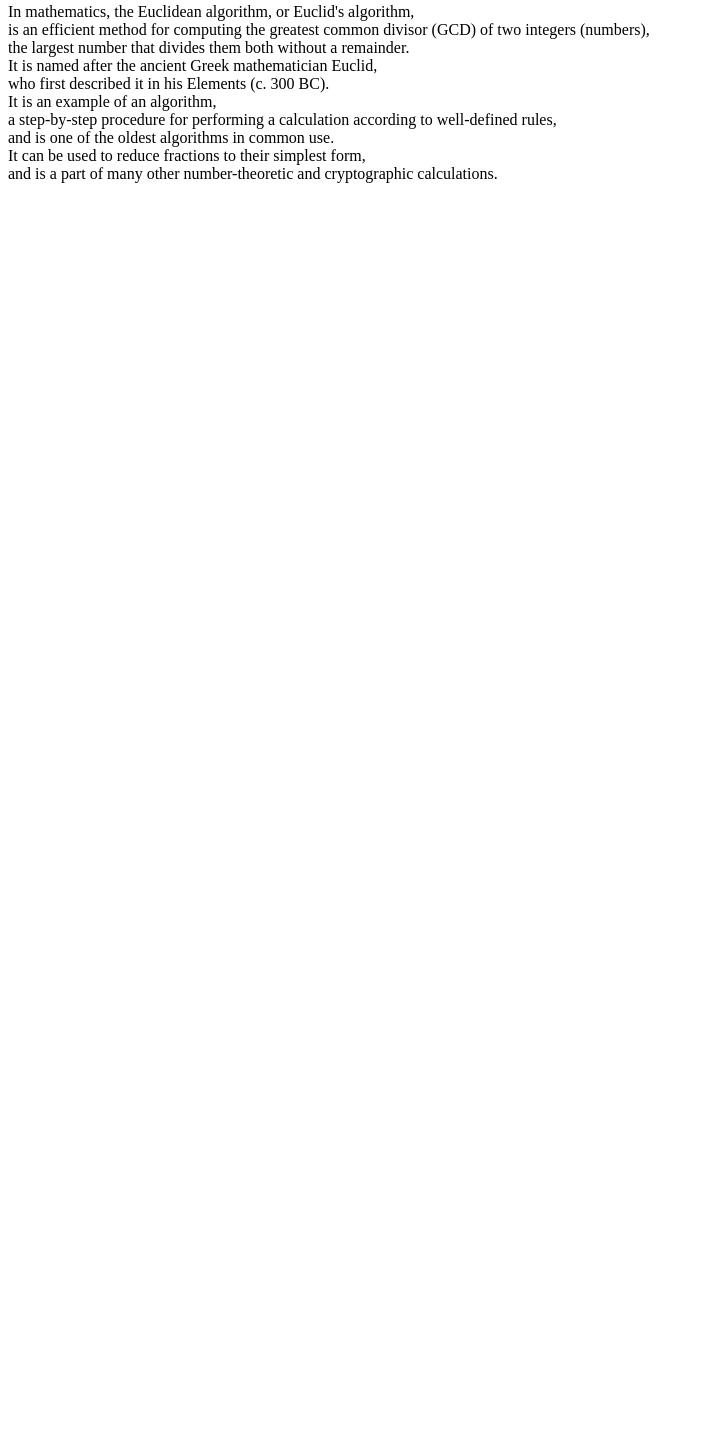
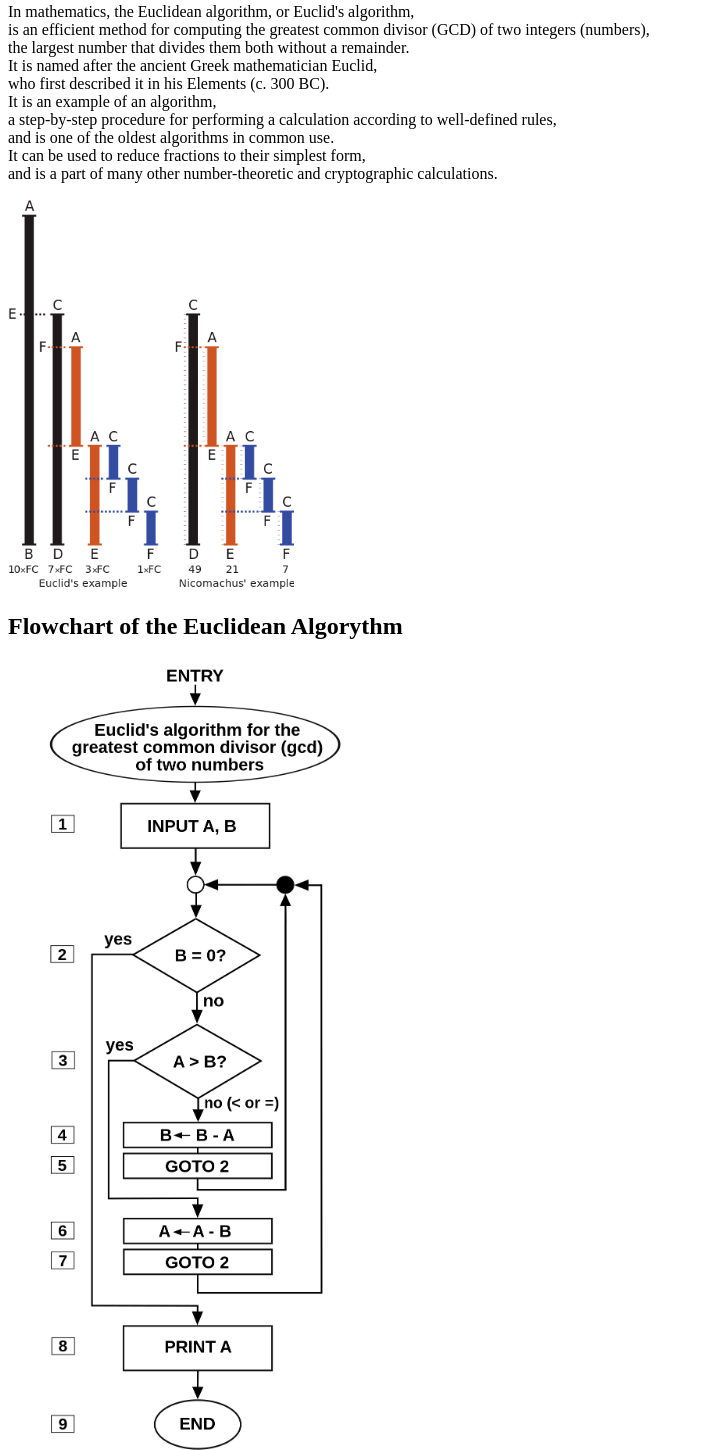
Before and after one commit to Nimbus23/euclids_algorithm, a plain HTML site: page index.html in a window 1280 px wide. Shown: the part 77-1527 px from the top of the page, without its empty margins (0-704 px from the left). Before the commit the page ends 800 px from the top, so only its background shows below. Drawn offline with Linux system fonts and the light colour scheme.

Commit message:
Add 2 images to index.html

```diff
--- a/index.html
+++ b/index.html
@@ -19,5 +19,10 @@
     <br> It can be used to reduce fractions to their simplest form,
     <br>and is a part of many other number-theoretic and cryptographic calculations.</p>
 
+    <img src="./images/euclidean_alg.png" alt="Euclid's Algorythm" height="390" width="auto">
+
+    <h2>Flowchart of the Euclidean Algorythm</h2>
+    <img src="./images/euclid_alg.png" alt="Euclid's Algorythm" height="800" width="auto">
+
 </body>
 </html>
```
Also changed, not shown: images/euclid_alg.png (added), images/euclidean_alg.png (added).
